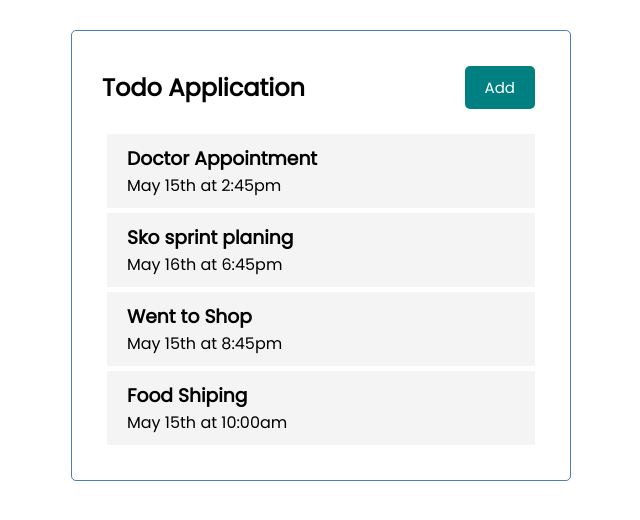
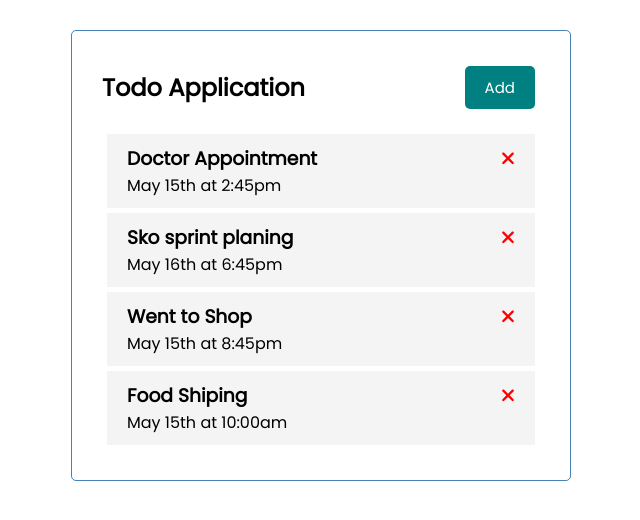
Before and after one commit to aamahi/todo-Angular, an Angular app: page / in a window 1280 px wide. Shown: the top 520 px of the page, without its empty margins (319-959 px from the left). Built offline with nearby package versions, Linux system fonts and the light colour scheme.

Commit message:
Fontawsome icon add show in task list

```diff
--- a/package.json
+++ b/package.json
@@ -18,6 +18,9 @@
     "@angular/platform-browser": "~13.2.0",
     "@angular/platform-browser-dynamic": "~13.2.0",
     "@angular/router": "~13.2.0",
+    "@fortawesome/angular-fontawesome": "^0.10.1",
+    "@fortawesome/fontawesome-svg-core": "^1.3.0",
+    "@fortawesome/free-solid-svg-icons": "^6.0.0",
     "rxjs": "~7.5.0",
     "tslib": "^2.3.0",
     "zone.js": "~0.11.4"
--- a/src/app/app.module.ts
+++ b/src/app/app.module.ts
@@ -7,6 +7,7 @@
 import { ButtonComponent } from './components/button/button.component';
 import { TasksComponent } from './components/tasks/tasks.component';
 import { TaskItemComponent } from './components/task-item/task-item.component';
+import { FontAwesomeModule } from '@fortawesome/angular-fontawesome';
 
 @NgModule({
   declarations: [
@@ -18,7 +19,8 @@
   ],
   imports: [
     BrowserModule,
-    AppRoutingModule
+    AppRoutingModule,
+    FontAwesomeModule
   ],
   providers: [],
   bootstrap: [AppComponent]
--- a/src/app/components/task-item/task-item.component.html
+++ b/src/app/components/task-item/task-item.component.html
@@ -1,4 +1,4 @@
 <div class="task">
-  <h3> {{task.text}} </h3>
+  <h3> {{task.text}} <fa-icon [ngStyle]="{color:'red'}" [icon]="faTimes"></fa-icon> </h3>
   <p> {{task.day}} </p>
 </div>
--- a/src/app/components/task-item/task-item.component.ts
+++ b/src/app/components/task-item/task-item.component.ts
@@ -1,5 +1,7 @@
 import { Component, OnInit, Input } from '@angular/core';
 import { Task } from "../../Task";
+import { faTimes } from '@fortawesome/free-solid-svg-icons';
+
 
 @Component({
   selector: 'app-task-item',
@@ -8,6 +10,7 @@
 })
 export class TaskItemComponent implements OnInit {
   @Input() task!: Task;
+  faTimes = faTimes;
   constructor() { }
 
   ngOnInit(): void {
```
Also changed, not shown: 1 other file (tests, documents, lock files or other folders).
